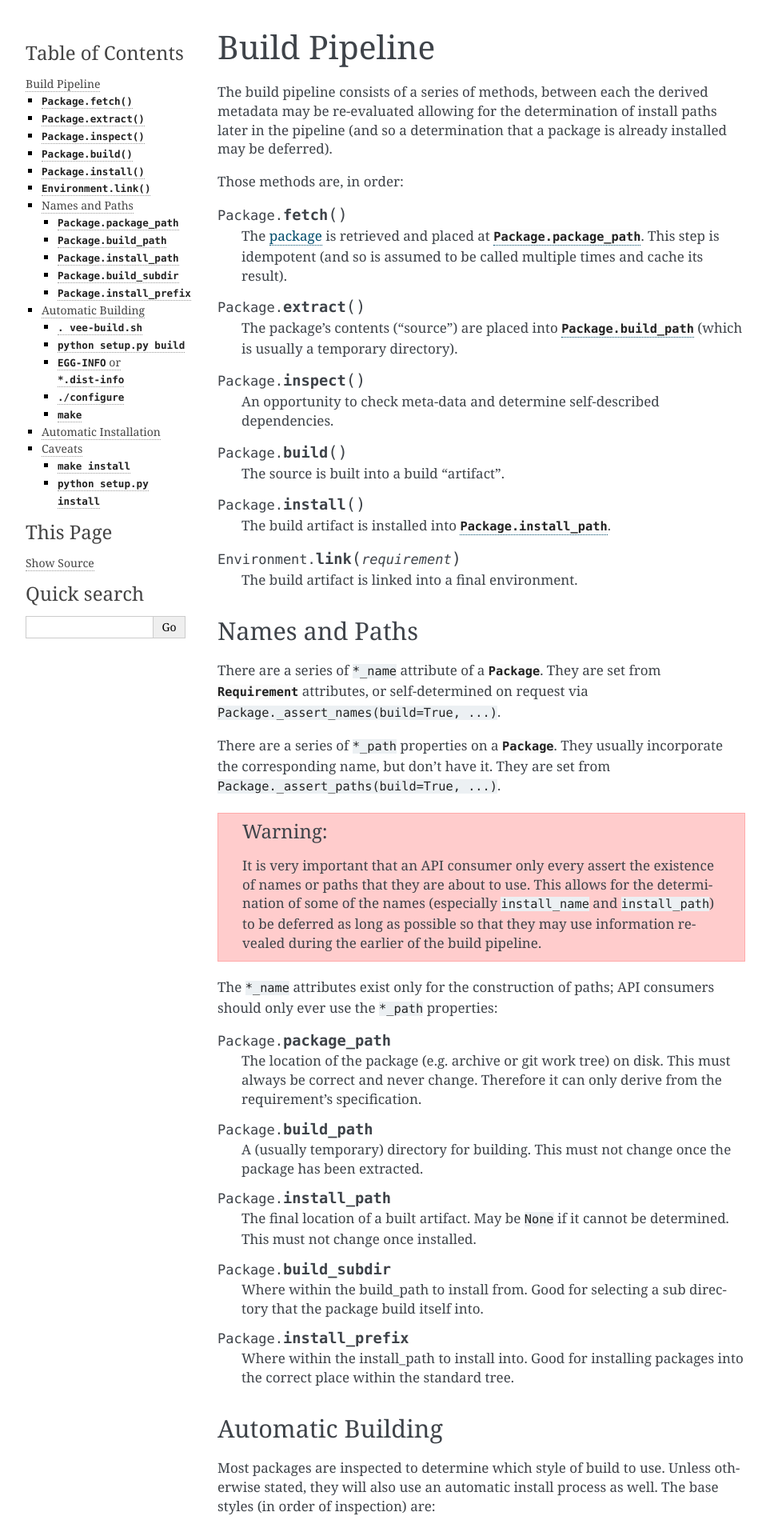
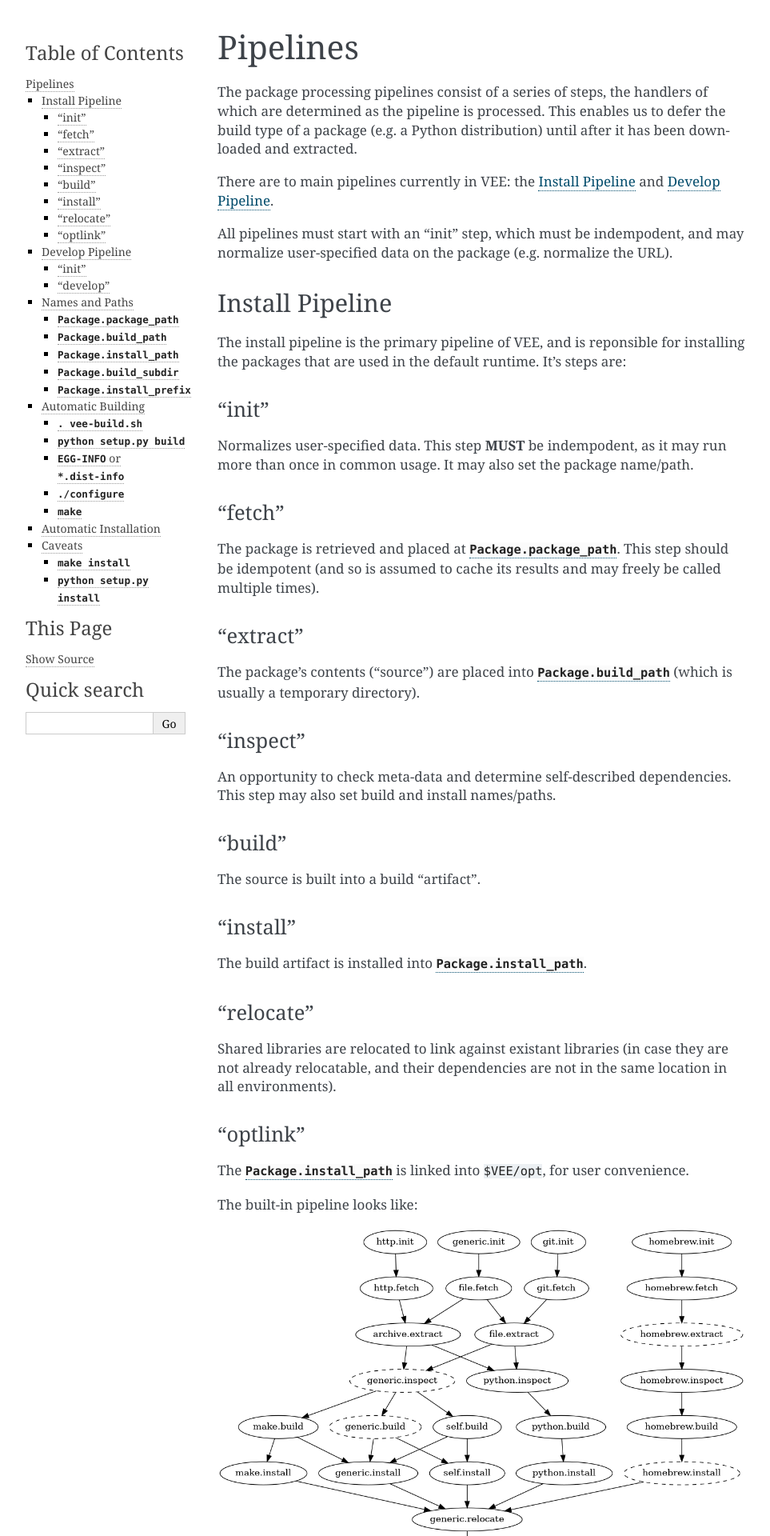
Before and after one commit to vfxetc/vee, a Sphinx documentation site: the page built from docs/pipeline.rst, in a window 1280 px wide. Shown: the top 1920 px of the page at 80% size, without its empty margins (148-1111 px from the left). Built offline with Sphinx 7.4.7, drawn with Linux system fonts in a browser that asks for light colours; some of the changed text lies outside the part shown.

Commit message:
Notes, docs, and tiny Homebrew tweaks

```diff
--- a/docs/conf.py
+++ b/docs/conf.py
@@ -13,6 +13,7 @@
     'sphinx.ext.intersphinx',
     'sphinx.ext.todo',
     'sphinx.ext.viewcode',
+    'sphinx.ext.graphviz',
 ]
 
 # Add any paths that contain templates here, relative to this directory.
--- a/docs/pipeline.rst
+++ b/docs/pipeline.rst
@@ -1,41 +1,144 @@
+Pipelines
+=========
 
-Build Pipeline
-==============
+The package processing pipelines consist of a series of steps, the handlers of
+which are determined as the pipeline is processed. This enables us to defer
+the build type of a package (e.g. a Python distribution) until after it has
+been downloaded and extracted.
 
-The build pipeline consists of a series of methods, between each the derived
-metadata may be re-evaluated allowing for the determination of install paths
-later in the pipeline (and so a determination that a package is already
-installed may be deferred).
+There are to main pipelines currently in VEE: the :ref:`install_pipeline` and
+:ref:`develop_pipeline`.
 
-Those methods are, in order:
+All pipelines must start with an "init" step, which must be indempodent, and
+may normalize user-specified data on the package (e.g. normalize the URL).
 
-.. method:: Package.fetch()
 
-    The :ref:`package <package>` is retrieved and placed at :attr:`Package.package_path`.
-    This step is idempotent (and so is assumed to be called multiple times and
-    cache its result).
+.. _install_pipeline:
 
-.. method:: Package.extract()
+Install Pipeline
+----------------
 
-    The package's contents ("source") are placed into :attr:`Package.build_path`
-    (which is usually a temporary directory).
+The install pipeline is the primary pipeline of VEE, and is reponsible for
+installing the packages that are used in the default runtime. It's steps are:
 
-.. method:: Package.inspect()
+"init"
+~~~~~~
 
-    An opportunity to check meta-data and determine self-described dependencies.
+Normalizes user-specified data. This step **MUST** be indempodent, as it may run
+more than once in common usage. It may also set the package name/path.
 
-.. method:: Package.build()
+"fetch"
+~~~~~~~
 
-    The source is built into a build "artifact".
+The package is retrieved and placed at :attr:`Package.package_path`.
+This step should be idempotent (and so is assumed to cache its results and
+may freely be called multiple times).
 
-.. method:: Package.install()
+"extract"
+~~~~~~~~~
 
-    The build artifact is installed into :attr:`Package.install_path`.
+The package's contents ("source") are placed into :attr:`Package.build_path`
+(which is usually a temporary directory).
 
-.. method:: Environment.link(requirement)
+"inspect"
+~~~~~~~~~
 
-    The build artifact is linked into a final environment.
+An opportunity to check meta-data and determine self-described dependencies.
+This step may also set build and install names/paths.
 
+"build"
+~~~~~~~
+
+The source is built into a build "artifact".
+
+"install"
+~~~~~~~~~
+
+The build artifact is installed into :attr:`Package.install_path`.
+
+"relocate"
+~~~~~~~~~~
+
+Shared libraries are relocated to link against existant libraries (in case
+they are not already relocatable, and their dependencies are not in the same
+location in all environments).
+
+"optlink"
+~~~~~~~~~
+
+The :attr:`Package.install_path` is linked into ``$VEE/opt``, for user
+convenience.
+
+
+The built-in pipeline looks like:
+
+.. graphviz::
+
+   digraph install_pipeline {
+
+      "git.init" -> "git.fetch";
+      "git.fetch" -> "file.extract";
+
+      "generic.init" -> "file.fetch";
+
+      "file.fetch" -> "file.extract";
+      "file.fetch" -> "archive.extract";
+
+      "http.init" -> "http.fetch";
+      "http.fetch" -> "archive.extract";
+
+      "file.extract" -> "generic.inspect"
+      "file.extract" -> "python.inspect"
+      "archive.extract" -> "generic.inspect"
+      "archive.extract" -> "python.inspect"
+
+      "python.inspect" -> "python.build" -> "python.install"
+      "generic.inspect" -> "generic.build" -> "generic.install"
+      "generic.inspect" -> "self.build" -> "generic.install"
+      "generic.build" -> "self.install"
+      "self.build" -> "self.install"
+
+      "generic.inspect" -> "make.build" -> "generic.install"
+      "make.build" -> "make.install"
+
+      "python.install" -> "generic.relocate"
+      "generic.install" -> "generic.relocate"
+      "self.install" -> "generic.relocate"
+      "make.install" -> "generic.relocate"
+
+      "homebrew.init" -> "homebrew.fetch" -> "homebrew.extract" -> "homebrew.inspect" -> "homebrew.build" -> "homebrew.install" -> "generic.relocate"
+
+      "generic.inspect" [style=dashed]
+      "generic.build" [style=dashed]
+      "homebrew.extract" [style=dashed]
+      "homebrew.install" [style=dashed]
+
+      "generic.relocate" -> "generic.optlink"
+
+
+
+
+
+   }
+
+
+
+.. _develop_pipeline:
+
+Develop Pipeline
+----------------
+
+"init"
+~~~~~~
+
+Same as above.
+
+"develop"
+~~~~~~~~~
+
+Prepare the package for running in the development environment. Prepare any
+generated scripts, perhaps perform a build, and identify any environment
+variables to set in order to include this package in the runtime environment.
 
 
 
```
Also changed, not shown: TODO.txt (+54 -24 lines), docs/concepts.rst (+25 -15 lines), 3 other files.
